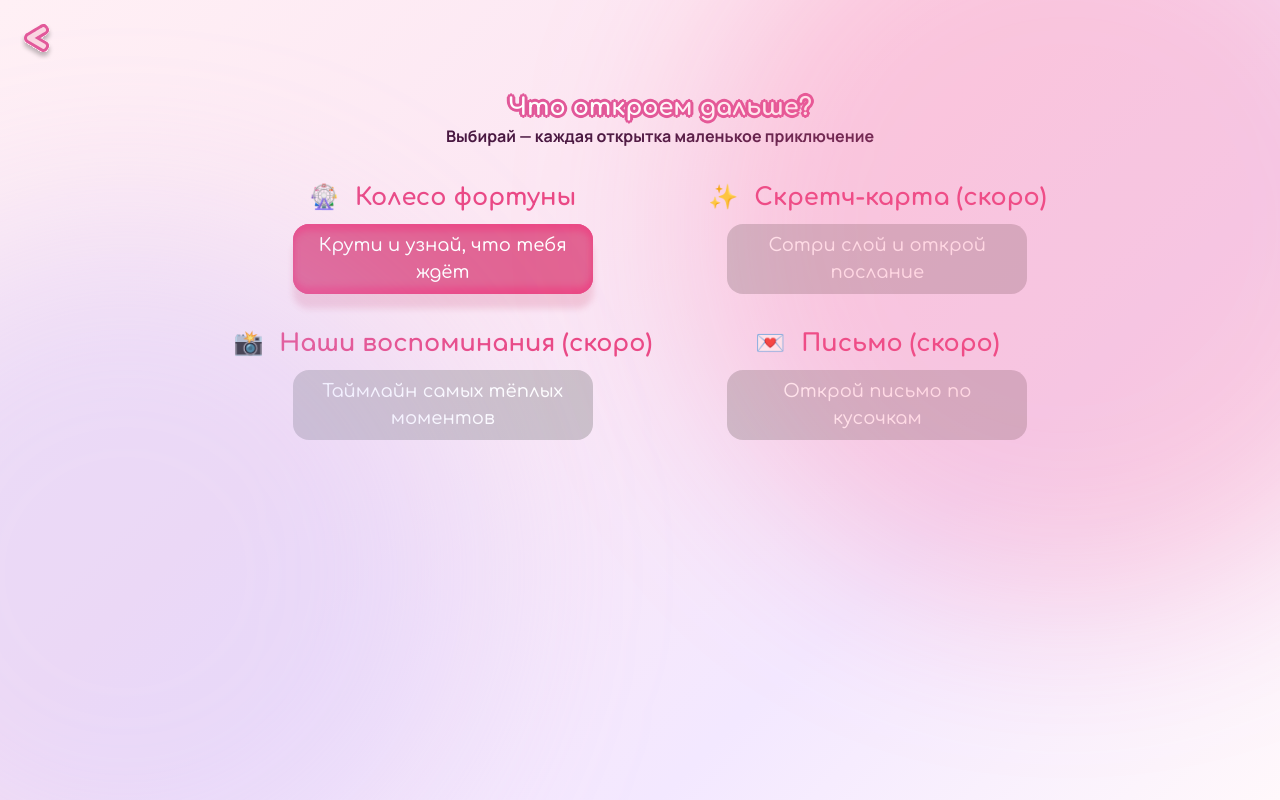
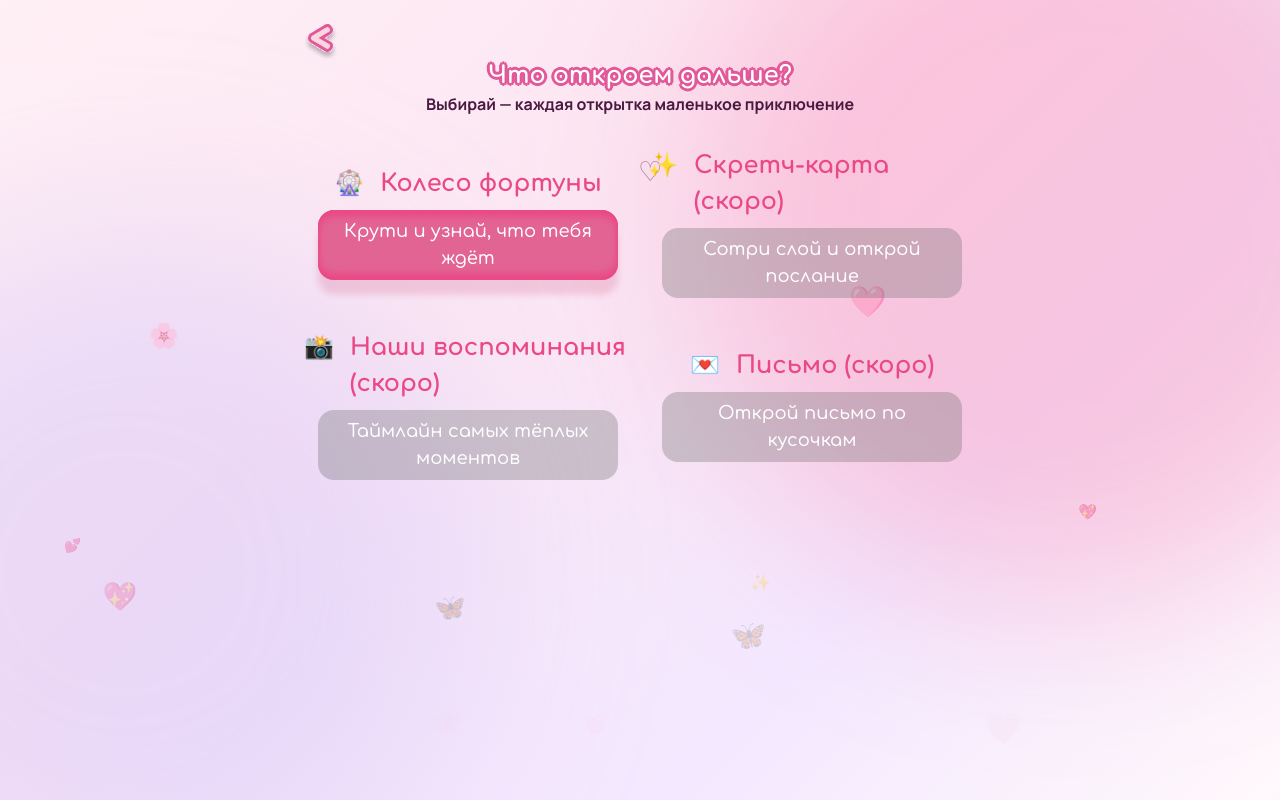
Before and after one commit to grelm21/love_postcard, a Vue app: page /hub in a window 1280 px wide. Built offline with nearby package versions, Linux system fonts and the light colour scheme.

Commit message:
feat(confetti): Добавлен фон конфетти. WIP - позже будет переделан под логику

```diff
--- a/src/App.vue
+++ b/src/App.vue
@@ -1,18 +1,18 @@
 <script setup>
 import BackButtonComponent from './components/BackButtonComponent.vue'
+import FloatingParticles from '@/components/FloatingParticlesComponent.vue'
 import { useRoute } from 'vue-router'
 const route = useRoute()
 </script>
 
 <template>
   <div class="scene">
-    <div>
+    <div class="wrap">
       <BackButtonComponent v-if="route.path !== '/'" />
-      <div class="flex w-screen justify-center mx-auto mt-8">
-        <router-view />
-      </div>
+      <router-view />
     </div>
   </div>
+  <FloatingParticles />
 </template>
 
 <style scoped></style>
--- /dev/null
+++ b/src/components/FloatingParticlesComponent.vue
@@ -0,0 +1,54 @@
+<script setup>
+import { useParticles } from '@/composables/useParticles'
+
+const { particles } = useParticles(30)
+</script>
+
+<template>
+  <div class="particles">
+    <span
+      class="particle"
+      v-for="particle in particles"
+      v-bind:key="particle.id"
+      :style="{
+        left: particle.x + '%',
+        fontSize: particle.fontSize + 'rem',
+        animationDuration: particle.duration + 's',
+        animationDelay: particle.delay + 's',
+      }"
+    >
+      {{ particle.emoji }}
+    </span>
+  </div>
+</template>
+
+<style scoped>
+.particles {
+  position: fixed;
+  inset: 0;
+  pointer-events: none; /* клики проходят сквозь слой */
+  z-index: 0;
+  overflow: hidden;
+}
+
+.particle {
+  position: absolute;
+  /* border-radius: 50%; */
+  opacity: 0;
+  animation: float-up linear infinite backwards;
+}
+
+@keyframes float-up {
+  from {
+    transform: translateY(90vh);
+    opacity: 0;
+  }
+  20% {
+    opacity: 0.6;
+  }
+  to {
+    transform: translateY(-110vh);
+    opacity: 0;
+  }
+}
+</style>
--- /dev/null
+++ b/src/composables/useParticles.js
@@ -0,0 +1,18 @@
+import { ref, onMounted } from 'vue'
+const PARTICLES = ['💕', '✨', '💗', '🌸', '⭐', '💖', '🩷', '♡', '🦋', '🎀']
+
+export function useParticles(count = 10) {
+  const particles = ref([])
+
+  onMounted(() => {
+    particles.value = Array.from({ length: count }, (_, i) => ({
+      id: i,
+      x: Math.random() * 100,
+      fontSize: 0.8 + Math.random() * 1.2,
+      emoji: PARTICLES[i % PARTICLES.length],
+      duration: 10 + Math.random() * 14,
+      delay: Math.random() * 12,
+    }))
+  })
+  return { particles }
+}
--- a/src/style.css
+++ b/src/style.css
@@ -123,6 +123,7 @@ body {
   z-index: 1;
   max-width: 42rem;
   margin: 0 auto;
+  width: 100%;
 }
 
 .button {
```
